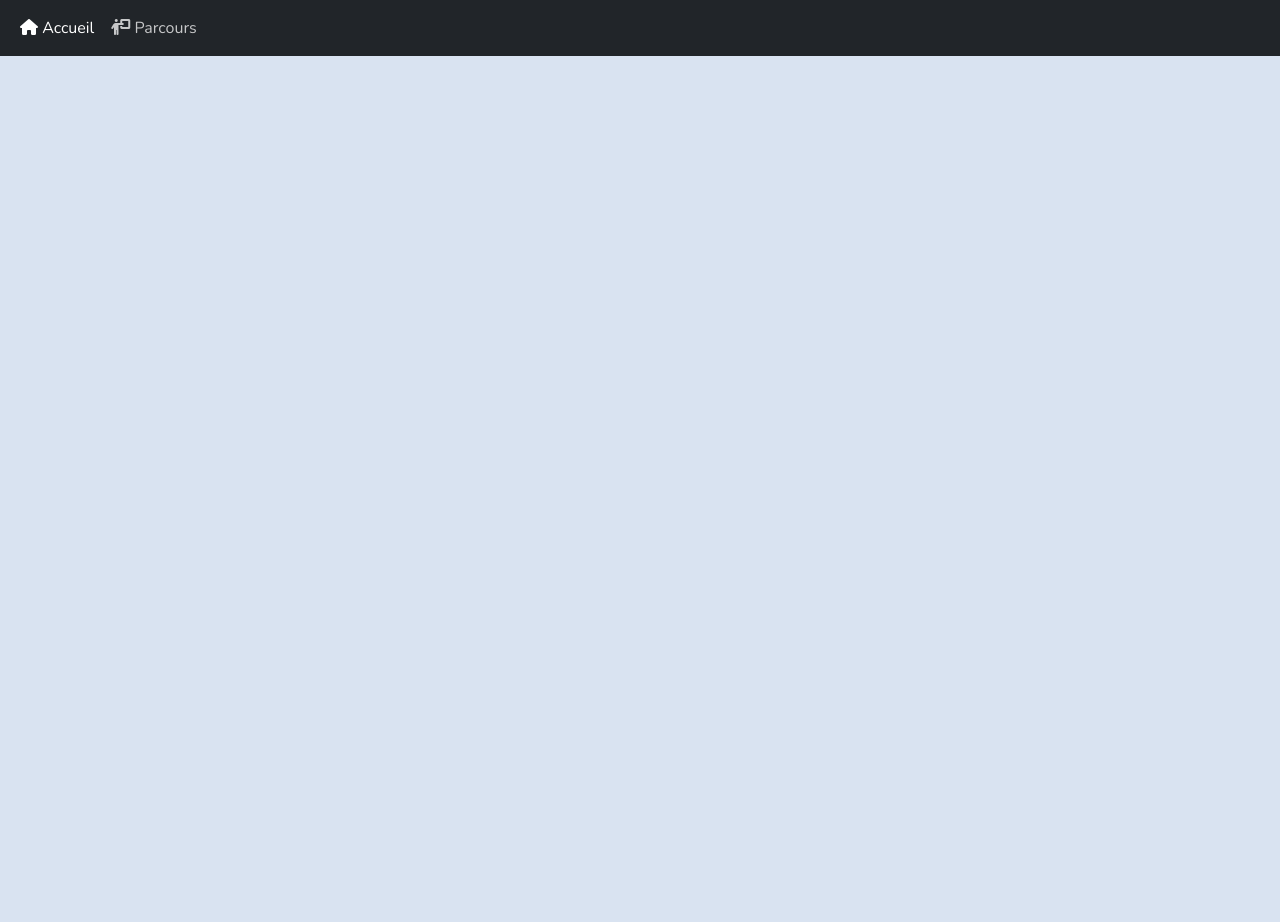
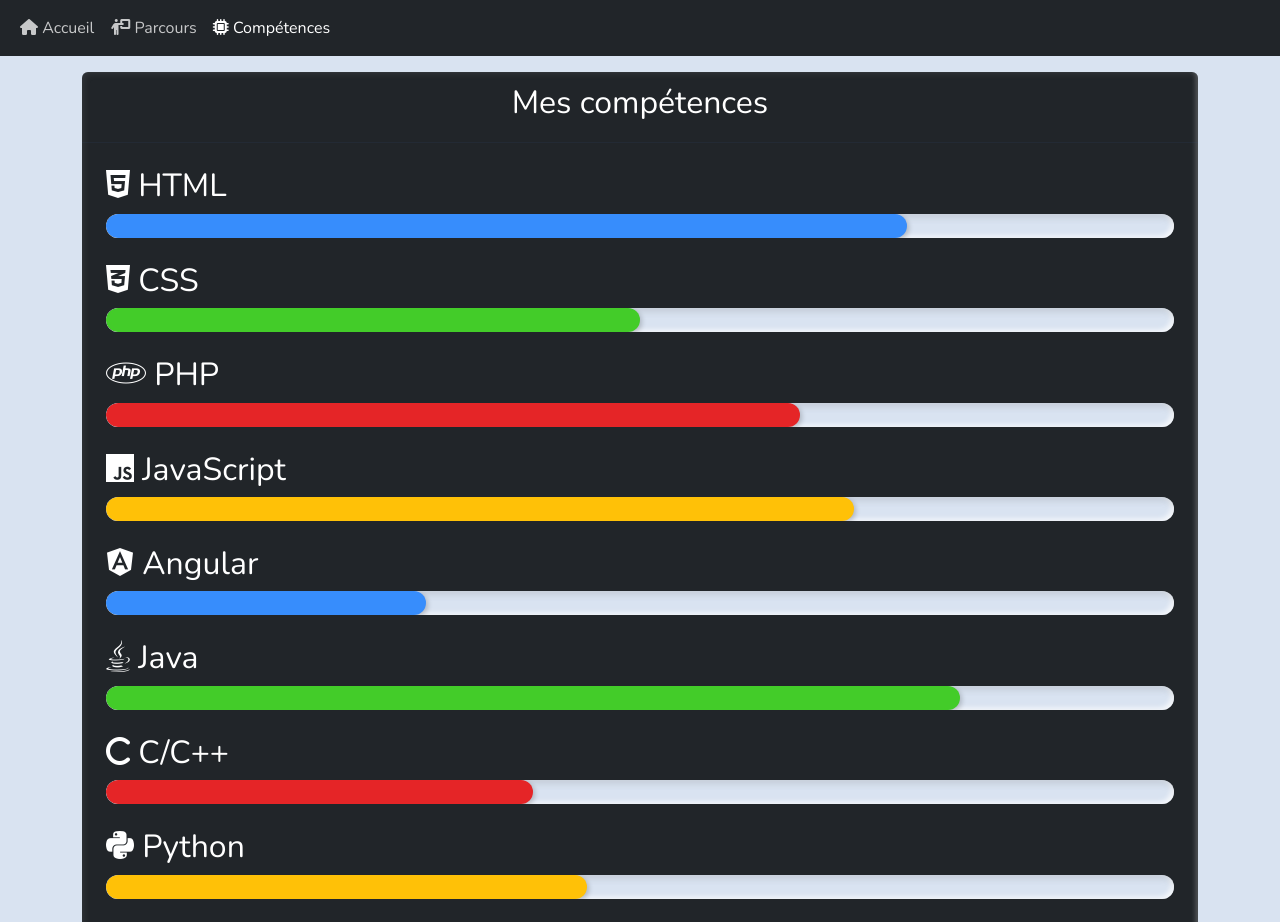
Before and after one commit to bastos-rcd/bastos-rcd.github.io, an Angular app: page /skills in a window 1280 px wide. Before the commit this address led to /. Shown: the top 922 px of the page. Before the commit the page ends 800 px from the top, so only its background shows below. Built offline with nearby package versions, Linux system fonts and the light colour scheme.

Commit message:
new(Skills)
Create Skills component

```diff
--- a/src/app/app-routing.module.ts
+++ b/src/app/app-routing.module.ts
@@ -2,10 +2,12 @@
 import { RouterModule, Routes } from '@angular/router';
 import { HomeComponent } from './home/home.component';
 import { CareerComponent } from './career/career.component';
+import { SkillsComponent } from './skills/skills.component';
 
 const routes: Routes = [
   { path: '', component: HomeComponent },
-  { path: 'career', component: CareerComponent }
+  { path: 'career', component: CareerComponent },
+  { path: 'skills', component: SkillsComponent }
 ];
 
 @NgModule({
--- a/src/app/app.module.ts
+++ b/src/app/app.module.ts
@@ -6,13 +6,15 @@
 import { MenuComponent } from './menu/menu.component';
 import { HomeComponent } from './home/home.component';
 import { CareerComponent } from './career/career.component';
+import { SkillsComponent } from './skills/skills.component';
 
 @NgModule({
   declarations: [
     AppComponent,
     MenuComponent,
     HomeComponent,
-    CareerComponent
+    CareerComponent,
+    SkillsComponent
   ],
   imports: [
     BrowserModule,
--- a/src/app/menu/menu.component.html
+++ b/src/app/menu/menu.component.html
@@ -16,6 +16,11 @@
                         'active': onPage == page.CAREER
                     }"><i class="fa-solid fa-person-chalkboard"></i> Parcours</a>
                 </li>
+                <li class="nav-item">
+                    <a class="nav-link" routerLink="/skills" (click)="onChangePage()" [ngClass]="{
+                        'active': onPage == page.SKILLS
+                    }"><i class="fa-solid fa-microchip"></i> Compétences</a>
+                </li>
             </ul>
         </div>
     </div>
--- a/src/app/menu/menu.component.ts
+++ b/src/app/menu/menu.component.ts
@@ -28,6 +28,8 @@
         console.log("Nous sommes dans l'écran de gestion des utilisateurs.");
       } else if (this.route.url.endsWith('/career')) {
         this.onPage = Page.CAREER
+      } else if (this.route.url.endsWith('/skills')) {
+        this.onPage = Page.SKILLS
       }
     }, 10);
   }
--- a/src/app/models/page.ts
+++ b/src/app/models/page.ts
@@ -1,4 +1,5 @@
 export enum Page {
     HOME = '',
-    CAREER = 'career'
+    CAREER = 'career',
+    SKILLS = 'skills'
 }
--- /dev/null
+++ b/src/app/skills/skills.component.html
@@ -0,0 +1,60 @@
+<div class="card text-white bg-dark my-3">
+    <div class="card-header">
+        <h2 class="card-title text-center">Mes compétences</h2>
+    </div>
+    <div class="card-body">
+        <h2 class="card-title"><i class="fa-brands fa-html5"></i> HTML</h2>
+        <div class="progress">
+            <div class="progress-bar bg-primary" role="progressbar" style="width: 75%;" aria-valuenow="75"
+                aria-valuemin="0" aria-valuemax="100"></div>
+        </div>
+        <br>
+        <h2 class="card-title"><i class="fa-brands fa-css3-alt"></i> CSS</h2>
+        <div class="progress">
+            <div class="progress-bar bg-success" role="progressbar" style="width: 50%;" aria-valuenow="50"
+                aria-valuemin="0" aria-valuemax="100"></div>
+        </div>
+        <br>
+        <h2 class="card-title"><i class="fa-brands fa-php"></i> PHP</h2>
+        <div class="progress">
+            <div class="progress-bar bg-danger" role="progressbar" style="width: 65%;" aria-valuenow="65"
+                aria-valuemin="0" aria-valuemax="100"></div>
+        </div>
+        <br>
+        <h2 class="card-title"><i class="fa-brands fa-js"></i> JavaScript</h2>
+        <div class="progress">
+            <div class="progress-bar bg-warning" role="progressbar" style="width: 70%;" aria-valuenow="70"
+                aria-valuemin="0" aria-valuemax="100"></div>
+        </div>
+        <br>
+        <h2 class="card-title"><i class="fa-brands fa-angular"></i> Angular</h2>
+        <div class="progress">
+            <div class="progress-bar bg-primary" role="progressbar" style="width: 30%;" aria-valuenow="30"
+                aria-valuemin="0" aria-valuemax="100"></div>
+        </div>
+        <br>
+        <h2 class="card-title"><i class="fa-brands fa-java"></i> Java</h2>
+        <div class="progress">
+            <div class="progress-bar bg-success" role="progressbar" style="width: 80%;" aria-valuenow="80"
+                aria-valuemin="0" aria-valuemax="100"></div>
+        </div>
+        <br>
+        <h2 class="card-title"><i class="fa-solid fa-c"></i> C/C++</h2>
+        <div class="progress">
+            <div class="progress-bar bg-danger" role="progressbar" style="width: 40%;" aria-valuenow="40"
+                aria-valuemin="0" aria-valuemax="100"></div>
+        </div>
+        <br>
+        <h2 class="card-title"><i class="fa-brands fa-python"></i> Python</h2>
+        <div class="progress">
+            <div class="progress-bar bg-warning" role="progressbar" style="width: 45%;" aria-valuenow="45"
+                aria-valuemin="0" aria-valuemax="100"></div>
+        </div>
+        <br>
+        <h2 class="card-title"><i class="fa-solid fa-database"></i> SQL</h2>
+        <div class="progress">
+            <div class="progress-bar bg-primary" role="progressbar" style="width: 80%;" aria-valuenow="80"
+                aria-valuemin="0" aria-valuemax="100"></div>
+        </div>
+    </div>
+</div>
```
Also changed, not shown: src/app/skills/skills.component.ts (added, +10 -0 lines), src/app/skills/skills.component.css (added), 1 other file (tests, documents, lock files or other folders).
